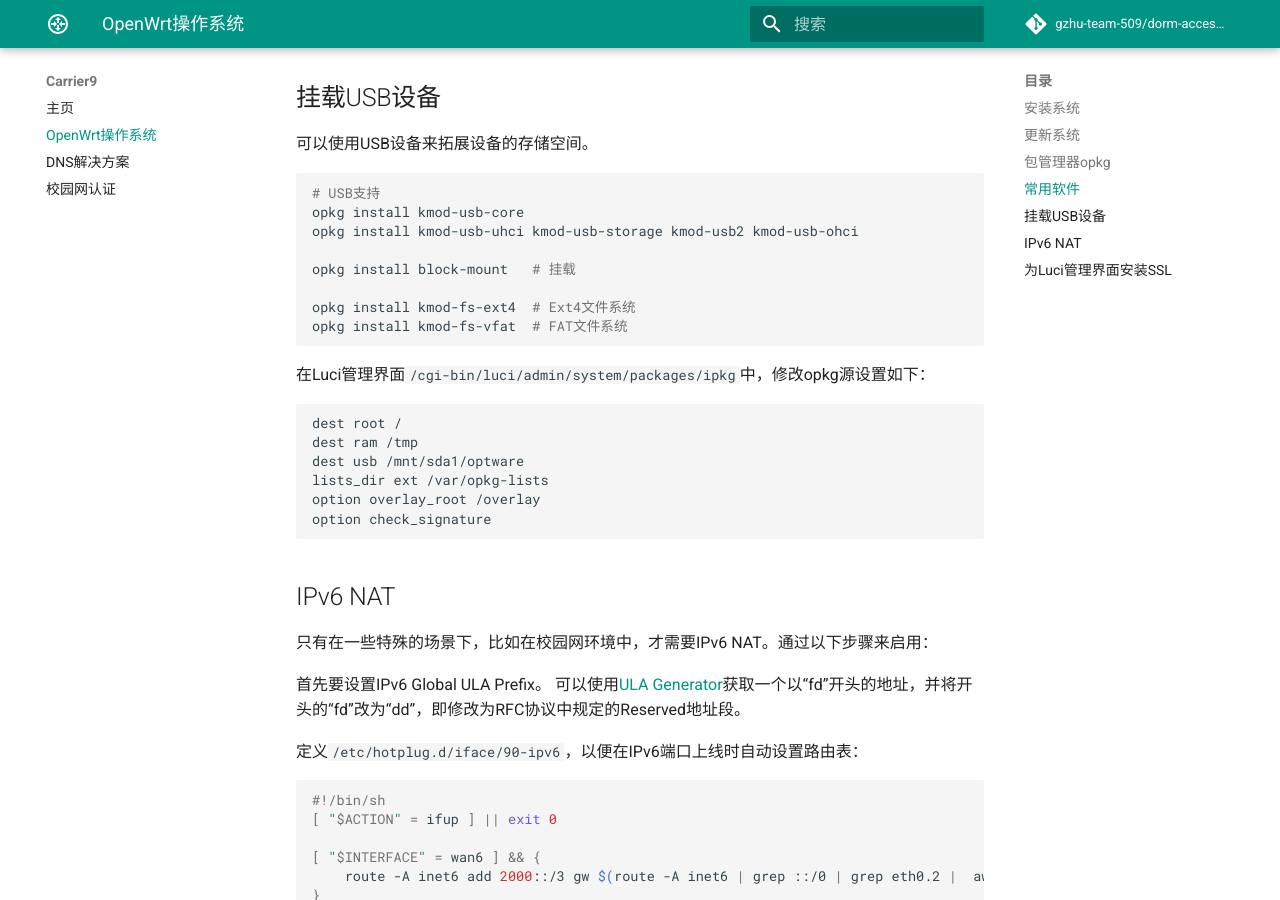
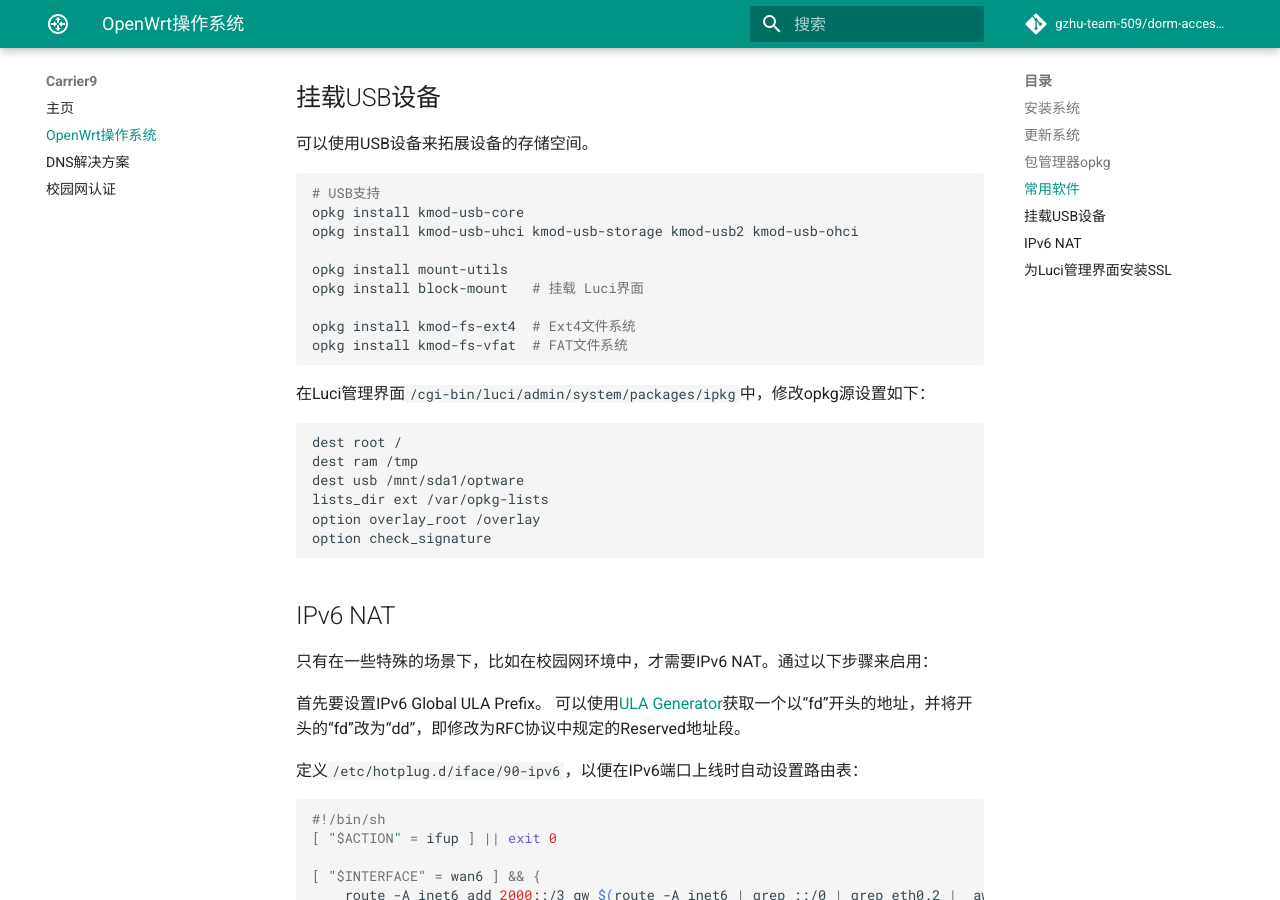
Before and after one commit to gzhu-team-509/Carrier9-info, an MkDocs documentation site: the page built from docs/OpenWrt.md, in a window 1280 px wide and 900 px high, scrolled down 843 px. Built offline with MkDocs 1.6.1 and Material for MkDocs 9.7.7, drawn with Linux system fonts in a browser that asks for light colours; comment, search, counter and statistics services are not loaded.

Commit message:
添加挂载工具

```diff
--- a/docs/OpenWrt.md
+++ b/docs/OpenWrt.md
@@ -39,7 +39,8 @@
 opkg install kmod-usb-core
 opkg install kmod-usb-uhci kmod-usb-storage kmod-usb2 kmod-usb-ohci
 
-opkg install block-mount   # 挂载
+opkg install mount-utils
+opkg install block-mount   # 挂载 Luci界面
 
 opkg install kmod-fs-ext4  # Ext4文件系统
 opkg install kmod-fs-vfat  # FAT文件系统
```
